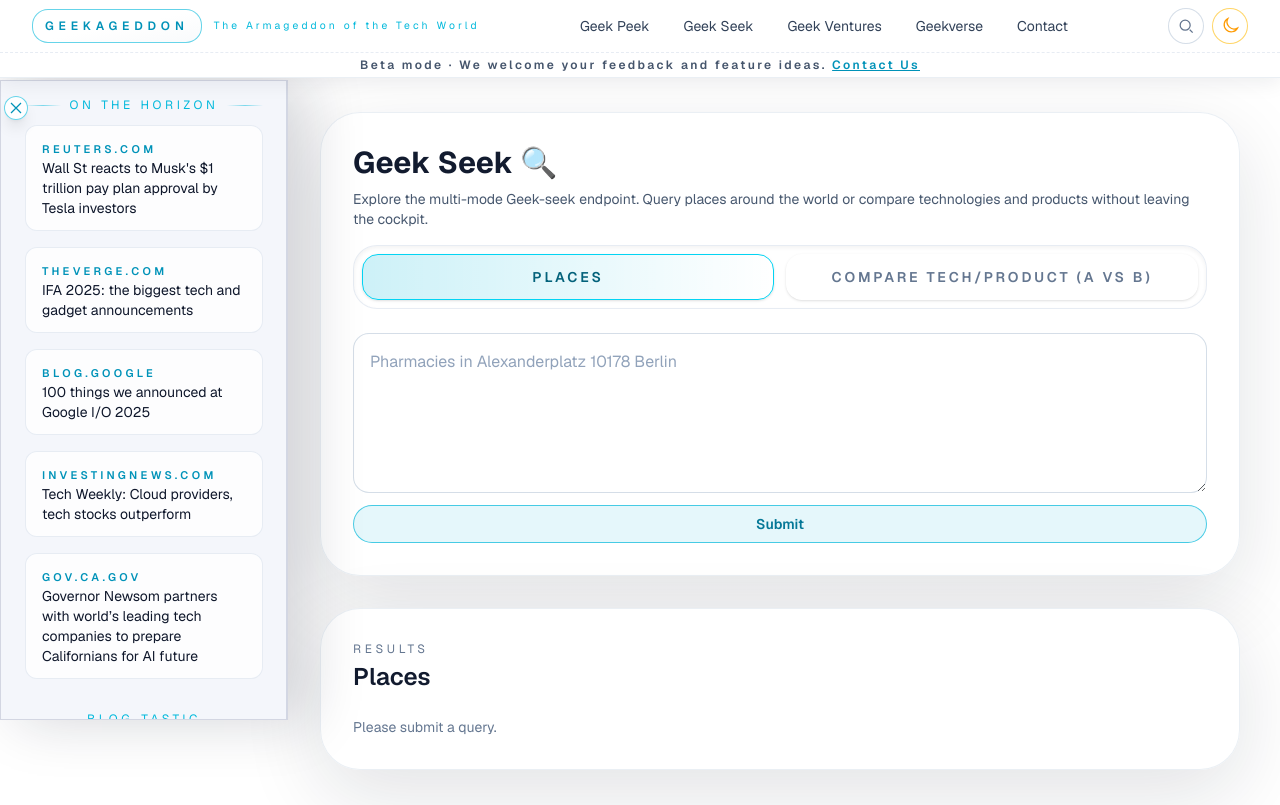
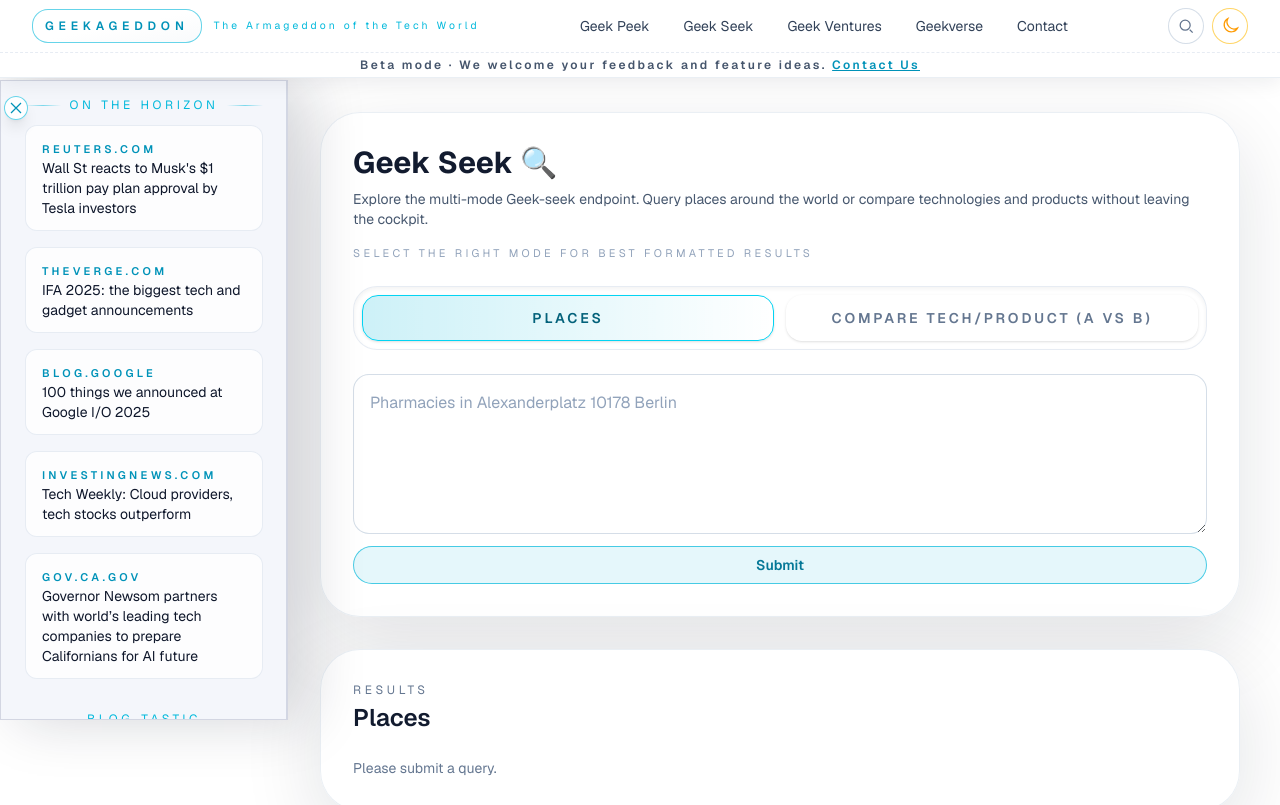
Before and after one commit to sanchivarma/geekageddon, a Next.js app: page /geekseek in a window 1280 px wide. Shown: the top 805 px of the page. Built offline with nearby package versions, Linux system fonts and the light colour scheme.

Commit message:
Update page.tsx

```diff
--- a/app/geekseek/page.tsx
+++ b/app/geekseek/page.tsx
@@ -258,6 +258,11 @@ function GeekSeekClient() {
             </p>
           </div>
           <div className="mt-4 space-y-6">
+            <div className="space-y-1">
+              <p className=" text-[11px] uppercase tracking-[0.3em] text-slate-400 dark:text-slate-500">
+                Select the right mode for best formatted results
+              </p>
+            </div>
             <div
               className="flex flex-col gap-2 rounded-3xl border border-slate-200/80 bg-white/80 p-2 text-sm shadow-inner dark:border-slate-800/70 dark:bg-slate-900/40 sm:flex-row sm:flex-wrap sm:gap-3"
               role="tablist"
```
